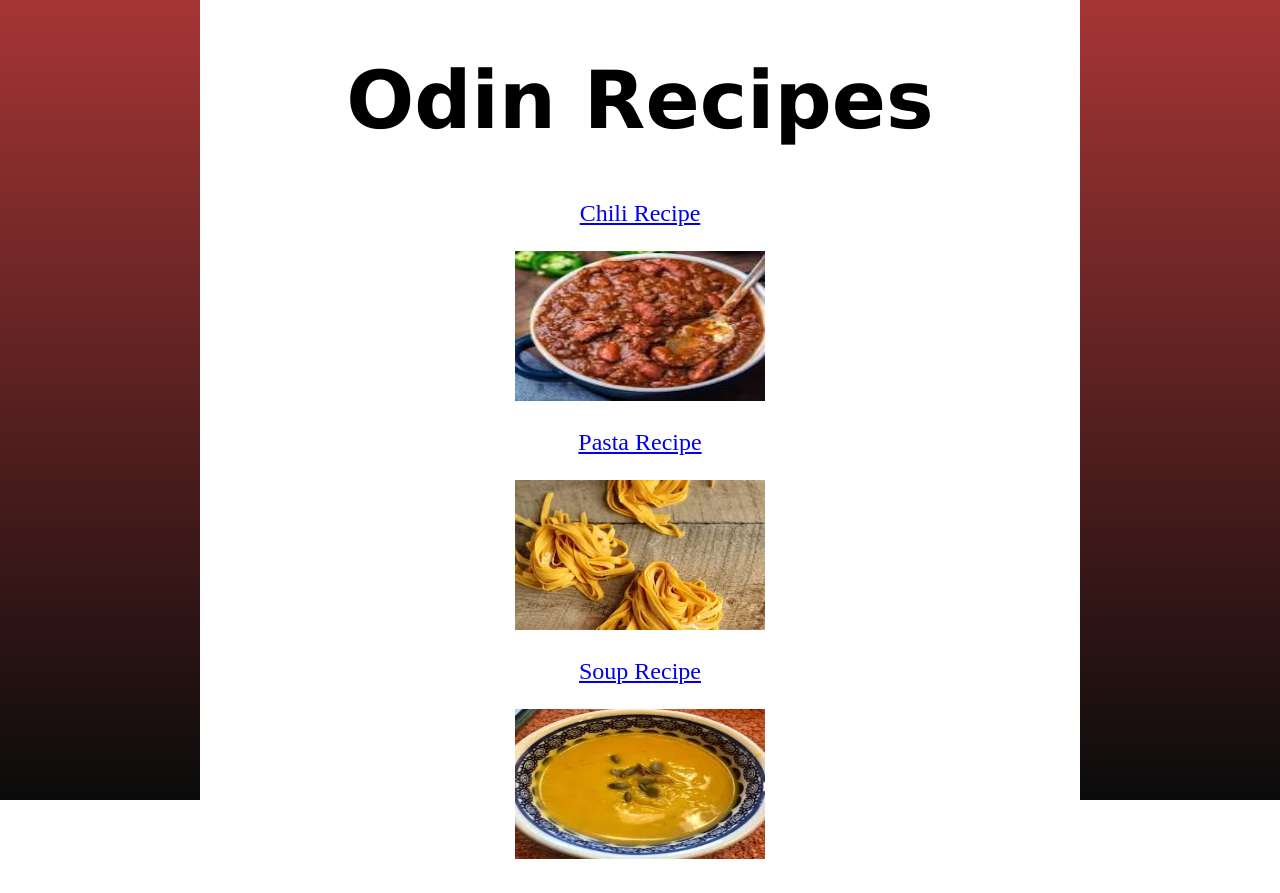
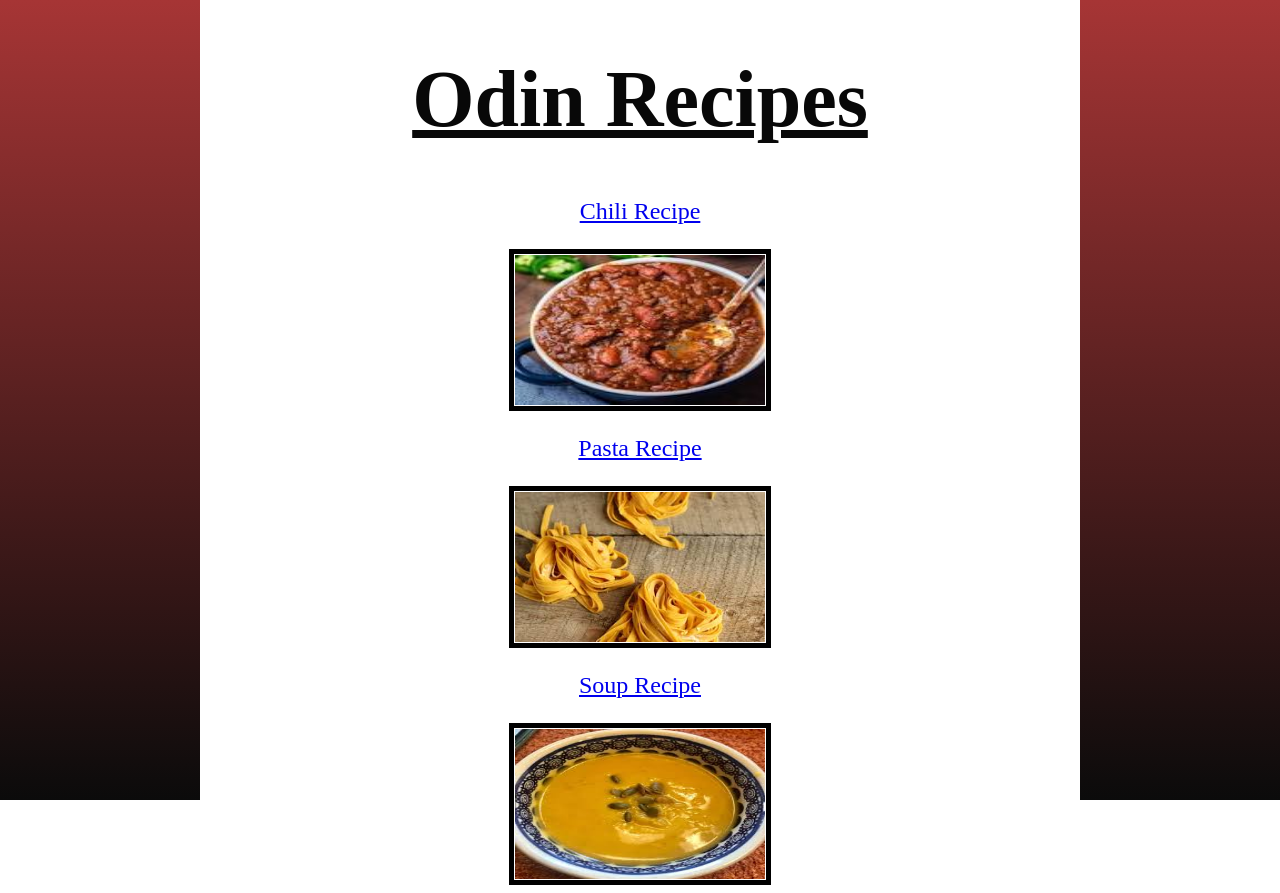
Before and after one commit to Abyssn18/odin-recipes, a plain HTML site: page Recipes/index.html in a window 1280 px wide. Before the commit the page ends 871 px from the top, so only its background shows below. Drawn offline with Linux system fonts and the light colour scheme.

Commit message:
finished for now, added gradient and title

```diff
--- a/Recipes/index.html
+++ b/Recipes/index.html
@@ -13,9 +13,10 @@
         <div id="barL"></div>
         <div id="barR"></div>
 
+
             <div class="container">
 
-            <div id="or"><h1> Odin Recipes</h1></div>
+            <div id="or"><h1><u> Odin Recipes</u></h1></div>
 
             <div class="chili"><p><a href="Recipes/chili.html">Chili Recipe</a></p></div>
                 <div class="chilipic"><img src="images/chili.jpg" alt="Chili" width="250" height="150"></div>
--- a/Recipes/style.css
+++ b/Recipes/style.css
@@ -2,17 +2,26 @@
 text-align: center;
 font-size: 24px;
 color: black;
+font-family: 'Times New Roman', Times, serif;
 }
 
 .souppic, .pastapic, .chilipic{
 text-align: center;
+border: 5px, solid black;
+width: 250px;
+height:150px;
+padding: 1px;
+margin: auto;
 }
 
 #or{
 text-align: center;
 font-weight: bold;
 font-size: 40px;
-font-family: Verdana, Geneva, Tahoma, sans-serif;
+font-family: 'Times New Roman', Times, serif;
+color: rgb(8, 8, 8);
+
+
 }
 
 #barL{
@@ -20,6 +29,7 @@ height: 100vh;
 width: 200px;
 left: 0%;
 top: 0%;
+bottom: 0%;
 background-image: linear-gradient(to bottom, rgb(166, 53, 53), rgb(11, 11, 11));
 position: absolute;
 z-index: 2;
@@ -29,6 +39,7 @@ z-index: 2;
 width: 200px;
 right: 0%;
 top: 0%;
+bottom: 0%;
 background-image: linear-gradient(to bottom, rgb(166, 53, 53), rgb(11, 11, 11));
 position: absolute;
 z-index: 2;
@@ -44,7 +55,6 @@ background-color: rgba(255, 255, 255, 0.6);
 background-blend-mode: overlay;
 z-index: 1;
 }
-
 .container{
 z-index: 2;
 position: relative;
```
Lines whose indentation alone changed are shown as unchanged.
